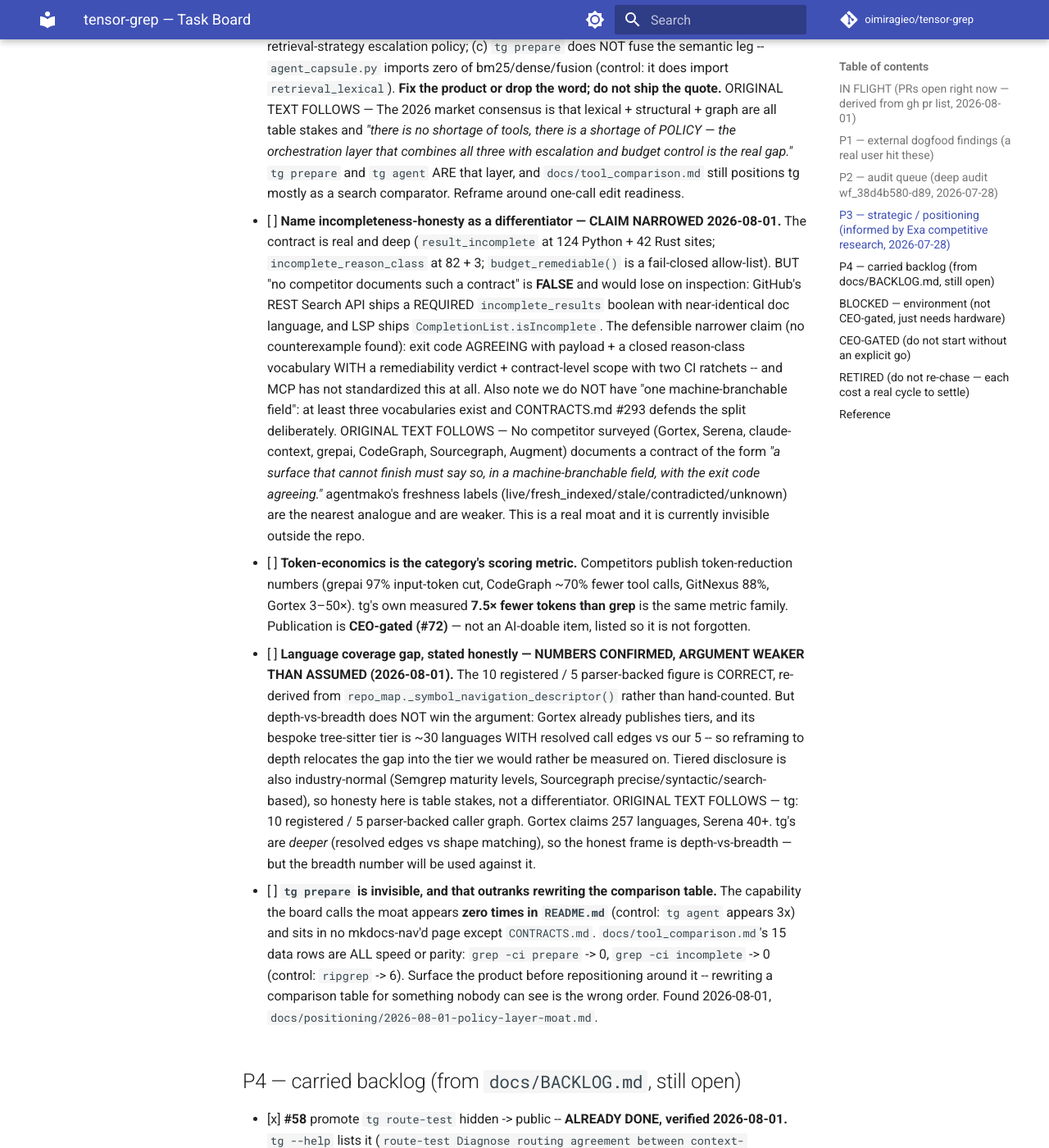
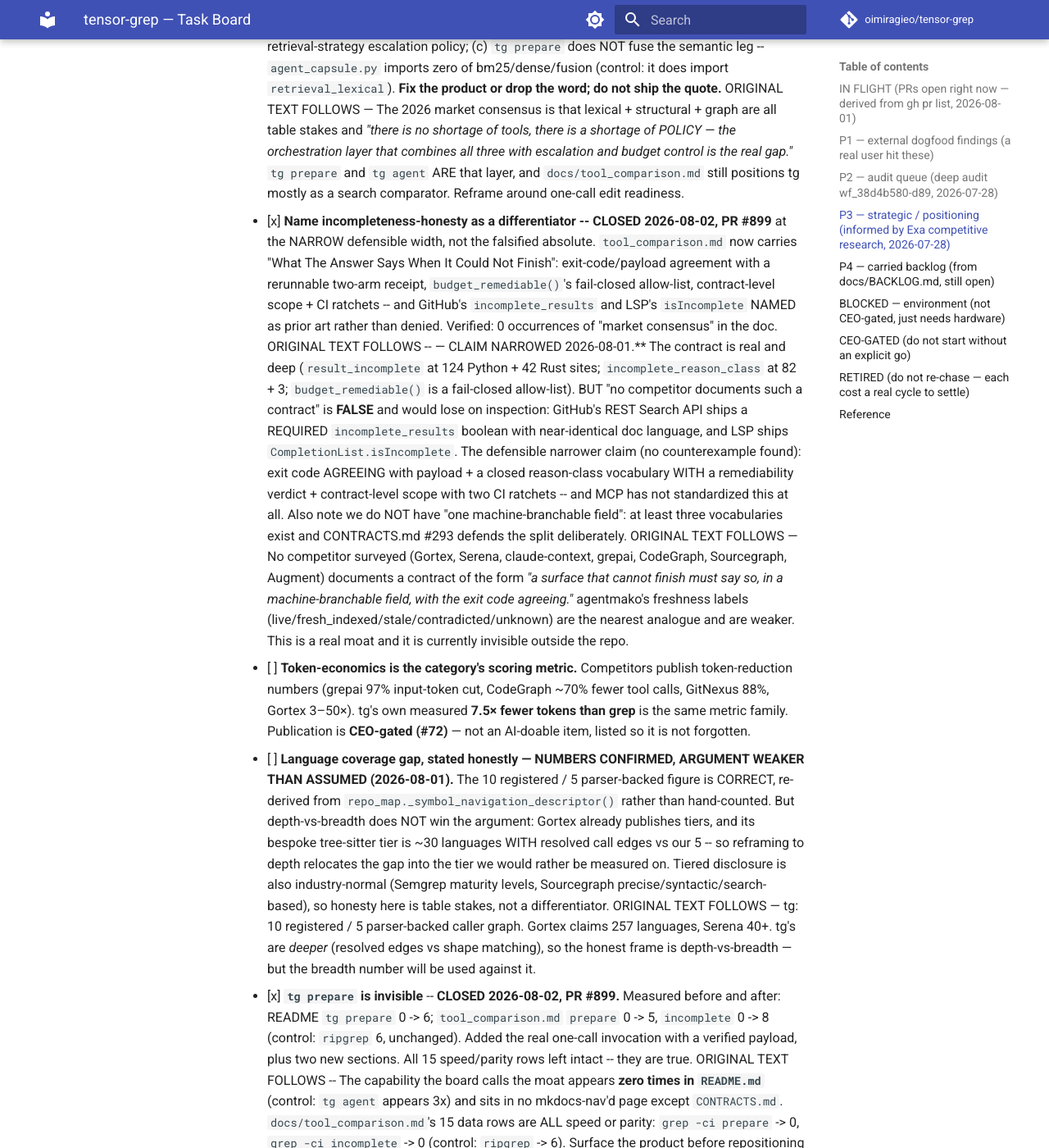
Before and after one commit to oimiragieo/tensor-grep, an MkDocs documentation site: the page built from docs/TASK_BOARD.md, in a window 1280 px wide and 1400 px high, scrolled down 5388 px. Shown: the whole window at 82% size. Built offline with MkDocs 1.6.1 and Material for MkDocs 9.7.7, drawn with Linux system fonts in a browser that asks for light colours; comment, search, counter and statistics services are not loaded.

Commit message:
docs: close the two items #899 delivered, and drop a word our own research warned about (#900)
RECONCILED IN THE SAME TURN as the merge, not next cycle. 13 -> 11 open.

  `tg prepare` is invisible          CLOSED -- README 0 -> 6, tool_comparison
                                     prepare 0 -> 5 / incomplete 0 -> 8
                                     (control: ripgrep 6, unchanged)
  incompleteness-honesty             CLOSED at the NARROW width, with GitHub's
                                     incomplete_results and LSP's isIncomplete
                                     NAMED as prior art rather than denied

WORD DROPPED: #899 described `ask_user_before_editing` as an "escalation flag".
That is accurate English -- the field genuinely escalates to a human, and it is
NOT the falsified "escalation layer" claim. But our own positioning research says
tg ships no escalation (2 occurrences in tracked code, both unrelated; control
`fallback` = 725) and concluded "fix the product or drop the word". Using it in
the PUBLIC comparison doc, inside a differentiators section, is exactly where a
reader would conflate the two.

Reworded to "hands the decision back to a human" and to name the field directly.
Same meaning, no contested term: `escalat` 0 occurrences, `ask_user_before_editing`
3 (control -- the field is still described, it just is not labelled with a word we
cannot defend at the layer level).

I found this only because a grep returned 2 where I expected 0, and I READ the
matches instead of trusting the count. Both were honest usages. The change is not
a correction of an error -- it is removing an ambiguity our own research predicted
someone would exploit.

Gates: freshness 7 passed; docs-governance clean; pinned ruff clean.

Co-authored-by: Claude Opus 5 (1M context) <noreply@anthropic.com>

```diff
--- a/docs/TASK_BOARD.md
+++ b/docs/TASK_BOARD.md
@@ -177,7 +177,7 @@ review, each verified against the real code (a finding without a `file:line` was
   of POLICY — the orchestration layer that combines all three with escalation and budget control is
   the real gap."* `tg prepare` and `tg agent` ARE that layer, and `docs/tool_comparison.md` still
   positions tg mostly as a search comparator. Reframe around one-call edit readiness.
-- [ ] **Name incompleteness-honesty as a differentiator — CLAIM NARROWED 2026-08-01.** The contract is real and deep (`result_incomplete` at 124 Python + 42 Rust sites; `incomplete_reason_class` at 82 + 3; `budget_remediable()` is a fail-closed allow-list). BUT "no competitor documents such a contract" is **FALSE** and would lose on inspection: GitHub's REST Search API ships a REQUIRED `incomplete_results` boolean with near-identical doc language, and LSP ships `CompletionList.isIncomplete`. The defensible narrower claim (no counterexample found): exit code AGREEING with payload + a closed reason-class vocabulary WITH a remediability verdict + contract-level scope with two CI ratchets -- and MCP has not standardized this at all. Also note we do NOT have "one machine-branchable field": at least three vocabularies exist and CONTRACTS.md #293 defends the split deliberately. ORIGINAL TEXT FOLLOWS — No competitor surveyed (Gortex, Serena,
+- [x] **Name incompleteness-honesty as a differentiator -- CLOSED 2026-08-02, PR #899** at the NARROW defensible width, not the falsified absolute. `tool_comparison.md` now carries "What The Answer Says When It Could Not Finish": exit-code/payload agreement with a rerunnable two-arm receipt, `budget_remediable()`'s fail-closed allow-list, contract-level scope + CI ratchets -- and GitHub's `incomplete_results` and LSP's `isIncomplete` NAMED as prior art rather than denied. Verified: 0 occurrences of "market consensus" in the doc. ORIGINAL TEXT FOLLOWS --  — CLAIM NARROWED 2026-08-01.** The contract is real and deep (`result_incomplete` at 124 Python + 42 Rust sites; `incomplete_reason_class` at 82 + 3; `budget_remediable()` is a fail-closed allow-list). BUT "no competitor documents such a contract" is **FALSE** and would lose on inspection: GitHub's REST Search API ships a REQUIRED `incomplete_results` boolean with near-identical doc language, and LSP ships `CompletionList.isIncomplete`. The defensible narrower claim (no counterexample found): exit code AGREEING with payload + a closed reason-class vocabulary WITH a remediability verdict + contract-level scope with two CI ratchets -- and MCP has not standardized this at all. Also note we do NOT have "one machine-branchable field": at least three vocabularies exist and CONTRACTS.md #293 defends the split deliberately. ORIGINAL TEXT FOLLOWS — No competitor surveyed (Gortex, Serena,
   claude-context, grepai, CodeGraph, Sourcegraph, Augment) documents a contract of the form
   *"a surface that cannot finish must say so, in a machine-branchable field, with the exit code
   agreeing."* agentmako's freshness labels (live/fresh_indexed/stale/contradicted/unknown) are the
@@ -190,7 +190,7 @@ review, each verified against the real code (a finding without a `file:line` was
   Gortex claims 257 languages, Serena 40+. tg's are *deeper* (resolved edges vs shape matching), so
   the honest frame is depth-vs-breadth — but the breadth number will be used against it.
 
-- [ ] **`tg prepare` is invisible, and that outranks rewriting the comparison table.** The capability the board calls the moat appears **zero times in `README.md`** (control: `tg agent` appears 3x) and sits in no mkdocs-nav'd page except `CONTRACTS.md`. `docs/tool_comparison.md`'s 15 data rows are ALL speed or parity: `grep -ci prepare` -> 0, `grep -ci incomplete` -> 0 (control: `ripgrep` -> 6). Surface the product before repositioning around it -- rewriting a comparison table for something nobody can see is the wrong order. Found 2026-08-01, `docs/positioning/2026-08-01-policy-layer-moat.md`.
+- [x] **`tg prepare` is invisible** -- **CLOSED 2026-08-02, PR #899.** Measured before and after: README `tg prepare` 0 -> 6; `tool_comparison.md` `prepare` 0 -> 5, `incomplete` 0 -> 8 (control: `ripgrep` 6, unchanged). Added the real one-call invocation with a verified payload, plus two new sections. All 15 speed/parity rows left intact -- they are true. ORIGINAL TEXT FOLLOWS --  The capability the board calls the moat appears **zero times in `README.md`** (control: `tg agent` appears 3x) and sits in no mkdocs-nav'd page except `CONTRACTS.md`. `docs/tool_comparison.md`'s 15 data rows are ALL speed or parity: `grep -ci prepare` -> 0, `grep -ci incomplete` -> 0 (control: `ripgrep` -> 6). Surface the product before repositioning around it -- rewriting a comparison table for something nobody can see is the wrong order. Found 2026-08-01, `docs/positioning/2026-08-01-policy-layer-moat.md`.
 
 ## P4 — carried backlog (from `docs/BACKLOG.md`, still open)
 
```
Also changed, not shown: docs/tool_comparison.md (+2 -2 lines).
